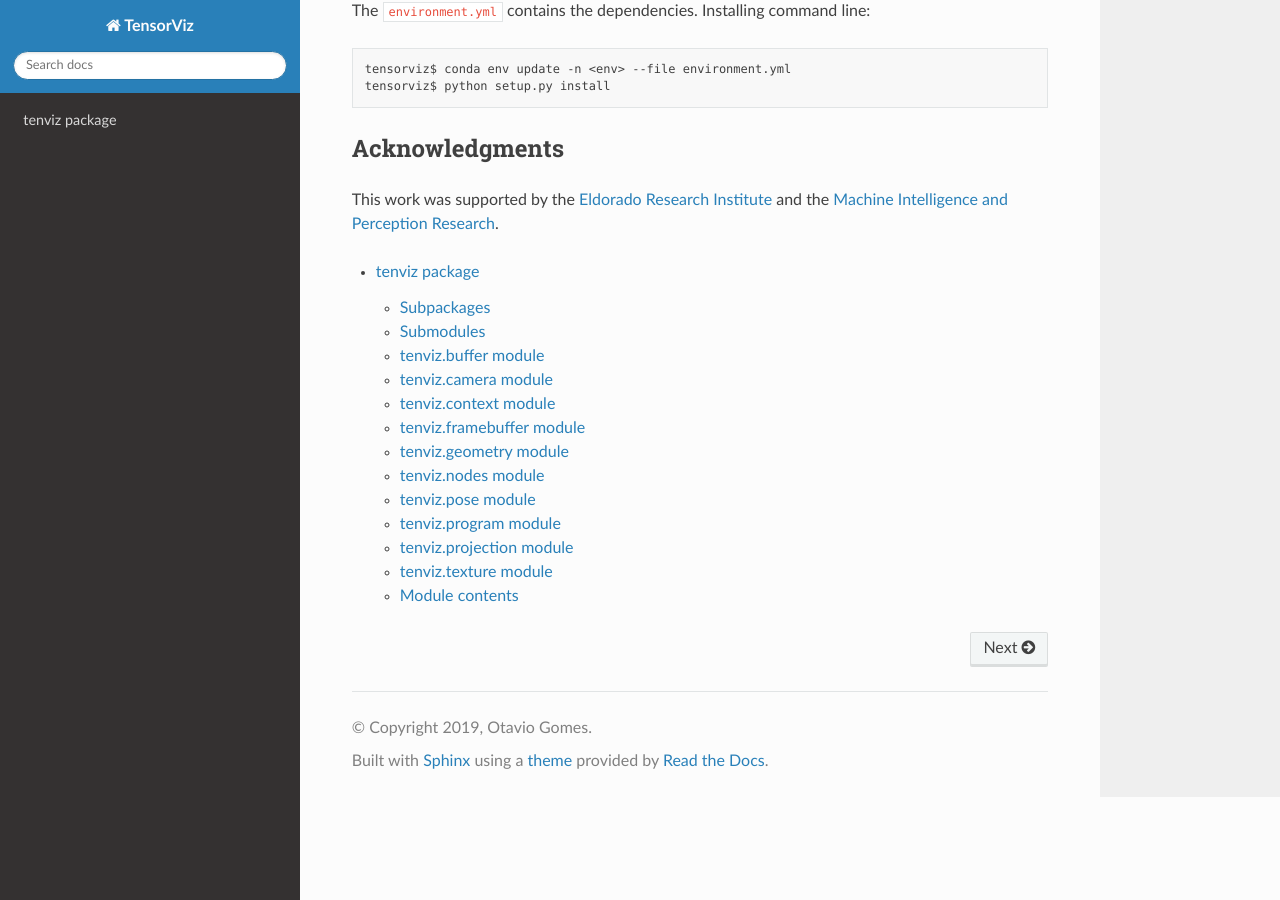
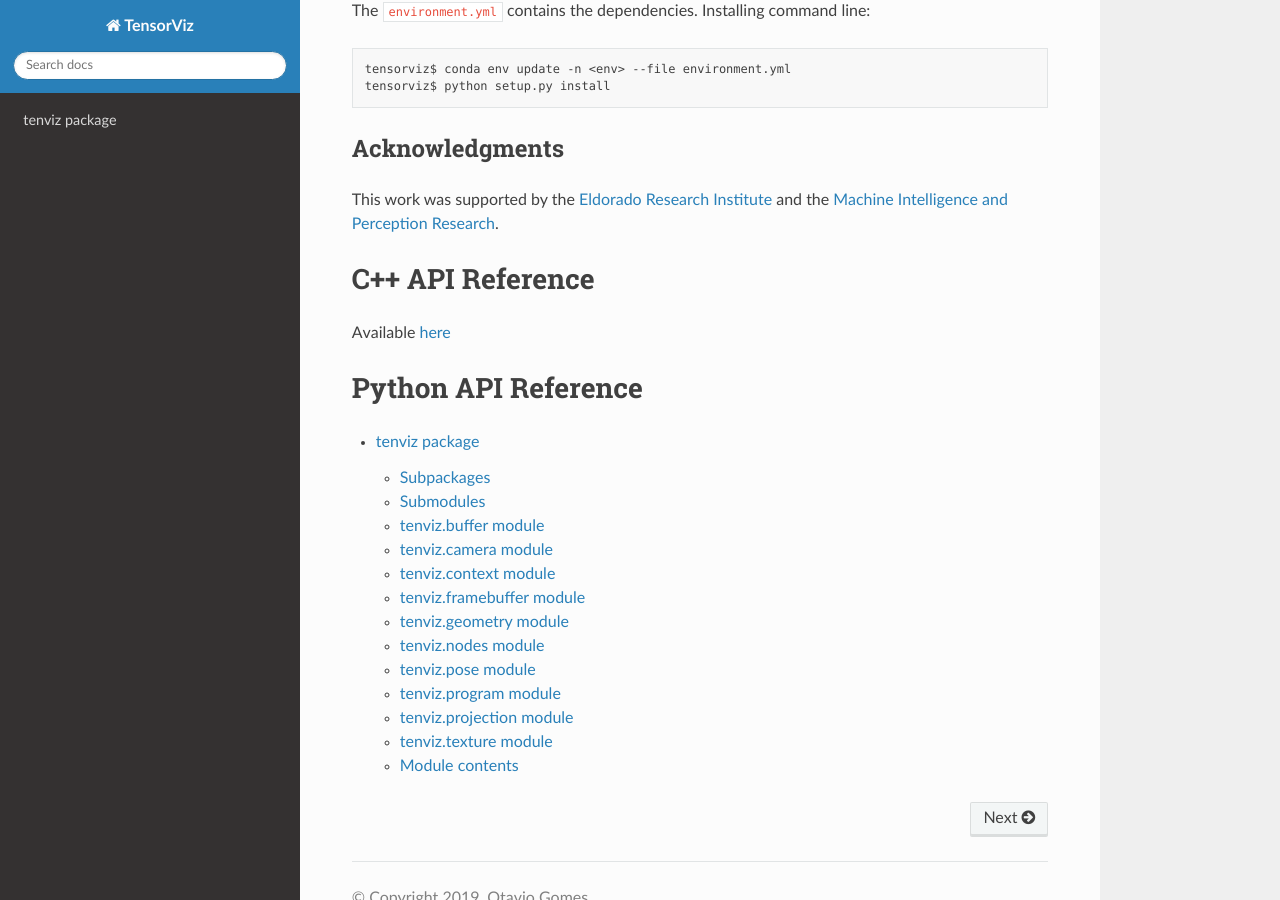
Before and after one commit to otaviog/tensor-viz, a Sphinx documentation site: the page built from doc/source/index.rst, in a window 1280 px wide and 900 px high, scrolled down 2052 px. Built offline with Sphinx 7.4.7 and the Read the Docs theme 2.0.0, drawn with Linux system fonts in a browser that asks for light colours.

```diff
--- a/doc/source/index.rst
+++ b/doc/source/index.rst
@@ -8,6 +8,14 @@
 
 .. mdinclude:: ../../README.md
 
+C++ API Reference
+=================
+
+Available `here <cpp/index.html>`_
+
+Python API Reference
+====================
+
 .. toctree::
    :maxdepth: 2
 
```
Also changed, not shown: 1 other file.
